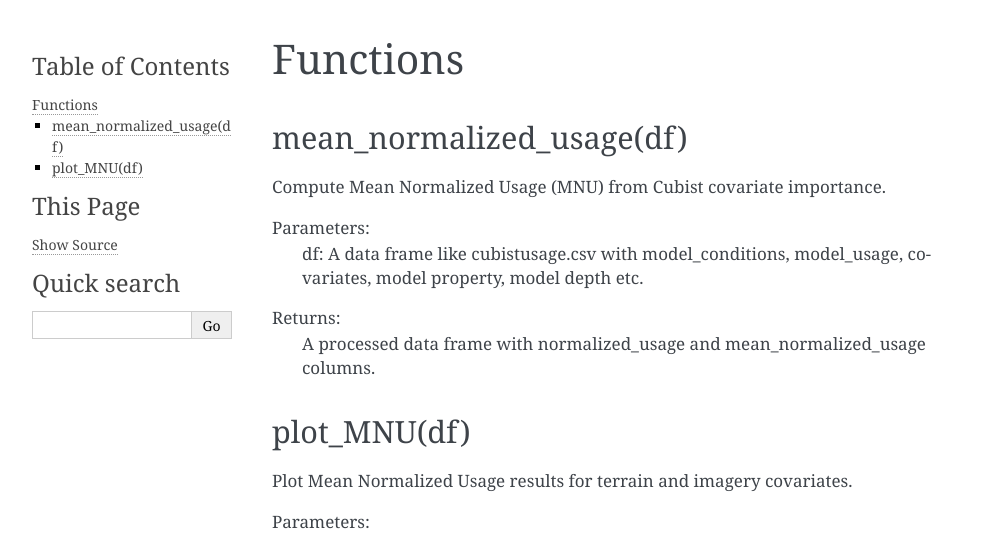
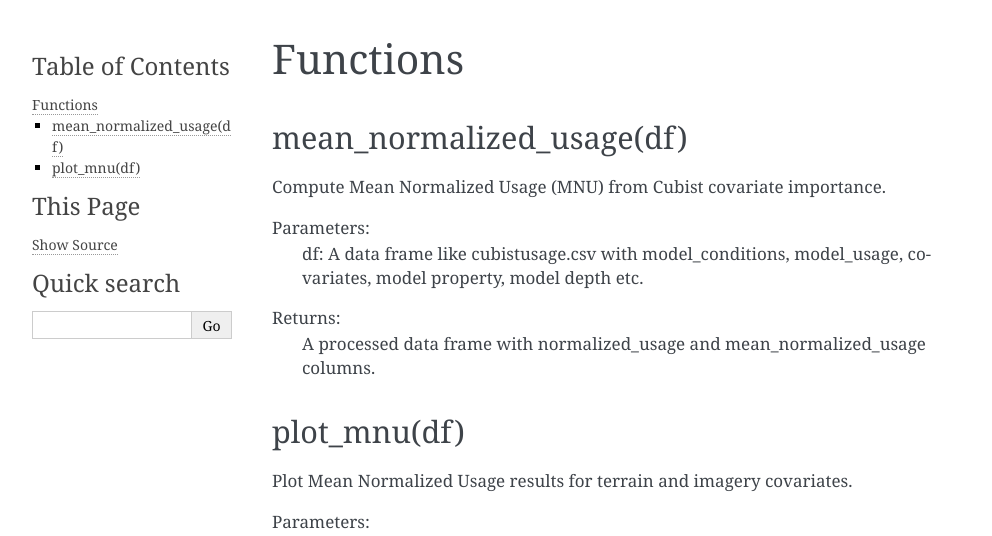
Before and after one commit to MollicMeyer/mean-normalized-usage, a Sphinx documentation site: the page built from docs/functions.rst, in a window 1280 px wide. Shown: the top 536 px of the page, without its empty margins (148-1140 px from the left). Built offline with Sphinx 7.4.7, drawn with Linux system fonts in a browser that asks for light colours.

Commit message:
fixed RTD

```diff
--- a/docs/functions.rst
+++ b/docs/functions.rst
@@ -12,7 +12,7 @@ Parameters:
 Returns:
     A processed data frame with normalized_usage and mean_normalized_usage columns.
 
-plot_MNU(df)
+plot_mnu(df)
 ------------
 
 Plot Mean Normalized Usage results for terrain and imagery covariates.
```
